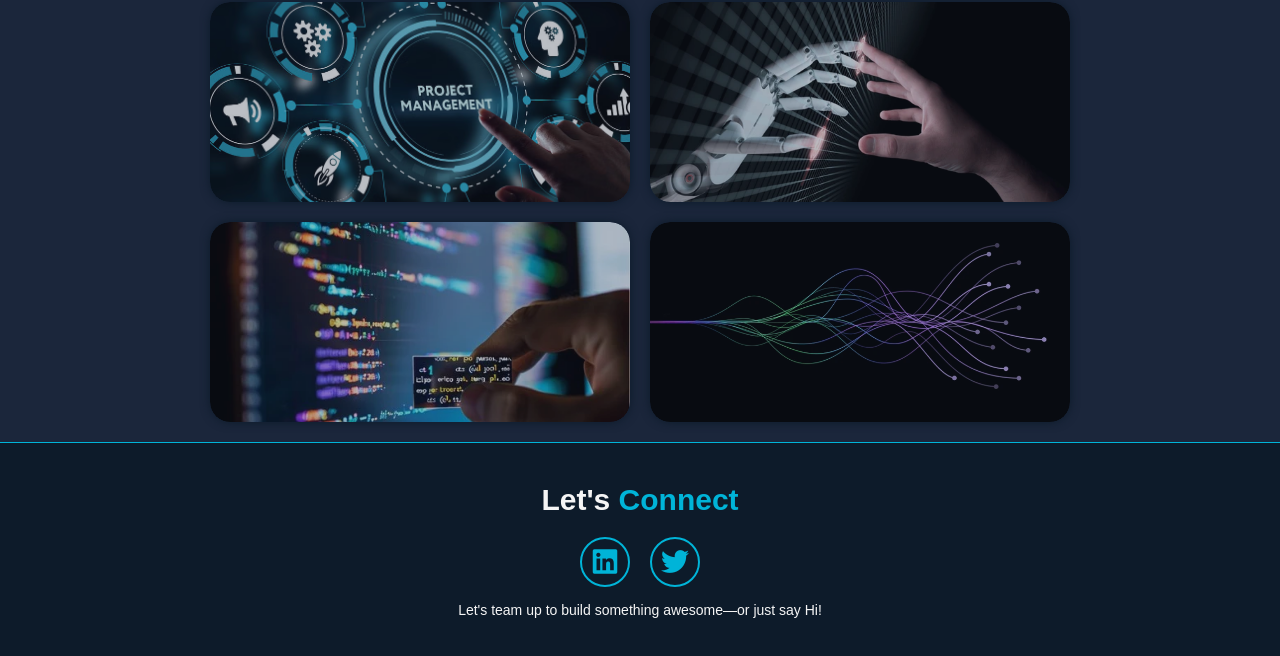
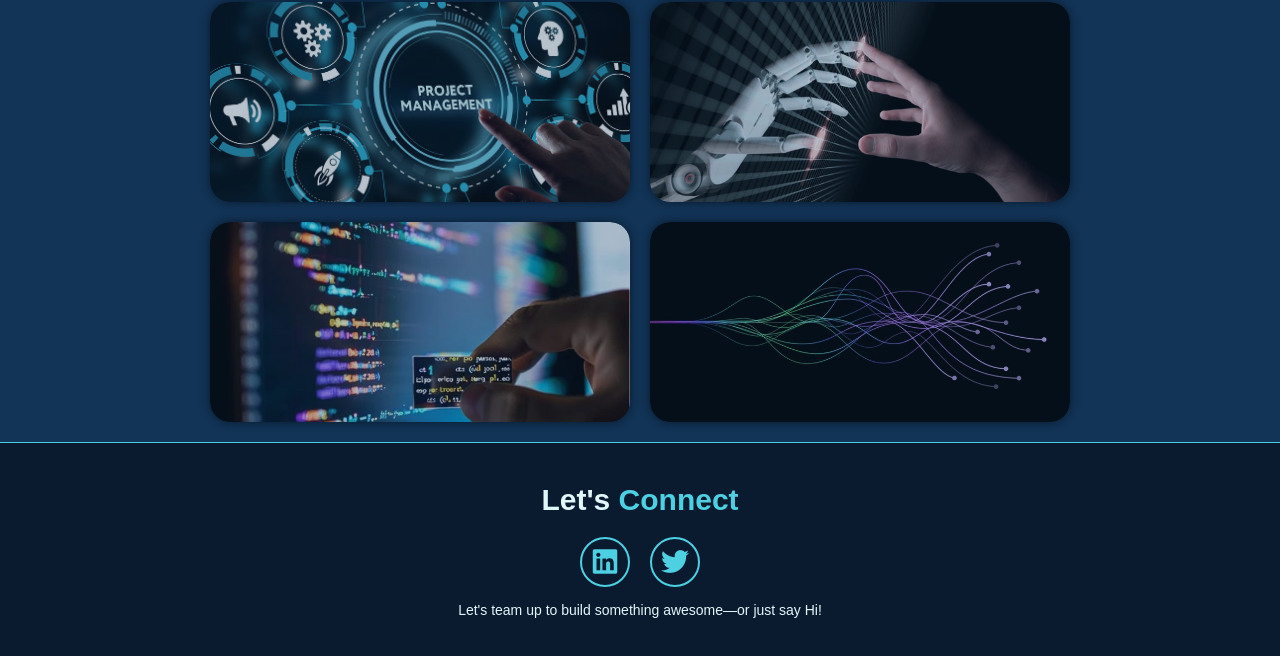
Before and after one commit to Ankitsri2005/Portfolio, a plain HTML site: page index.html in a window 1280 px wide. Shown: the part 2822-3478 px from the top of the page. Drawn offline with nearby package versions, Linux system fonts and the light colour scheme.

Commit message:
style.css

```diff
--- a/style.css
+++ b/style.css
@@ -10,10 +10,10 @@
     text-decoration: none;
 }
 :root {
-  --bg-color: #0d1b2a;
-  --snd-bg-color: #1b263b;
-  --main-color: #00b4d8;
-  --text-color: #f5f5f5;
+   --bg-color: #0a1a2f;
+  --snd-bg-color: #123456;
+  --main-color: #4dd0e1;
+  --text-color: #e0f7fa;
 }
 
 
```
